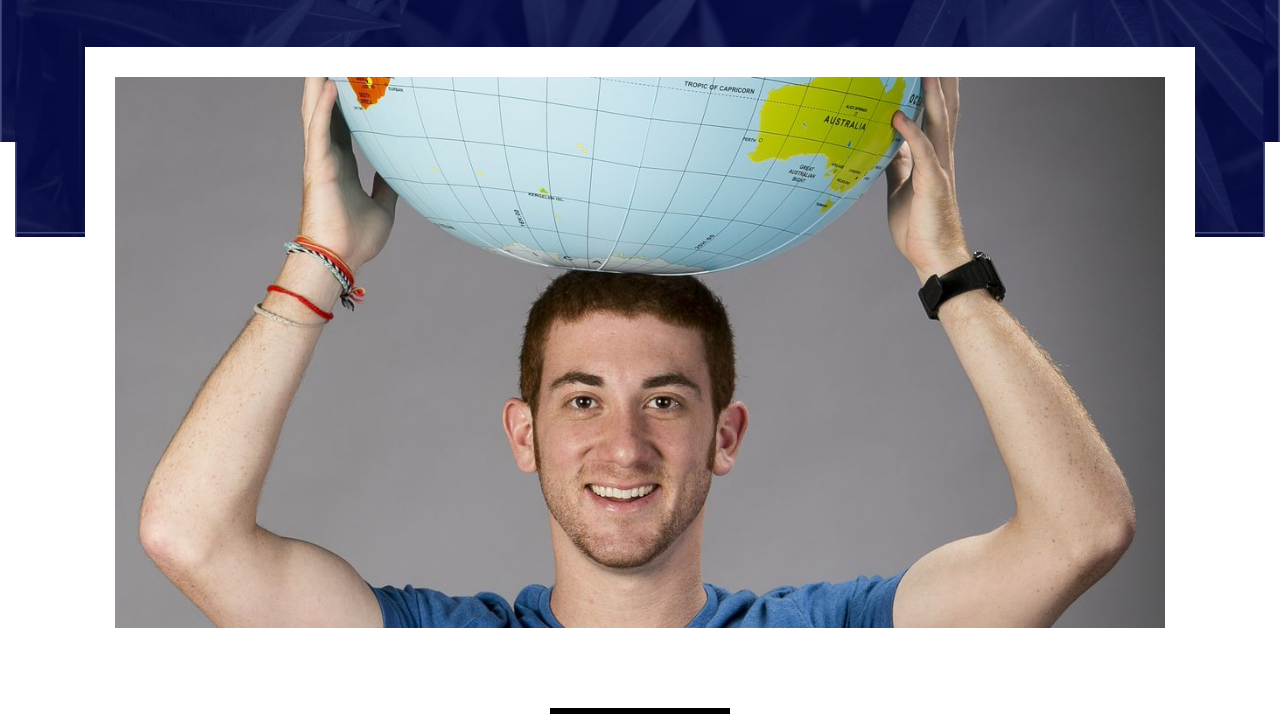
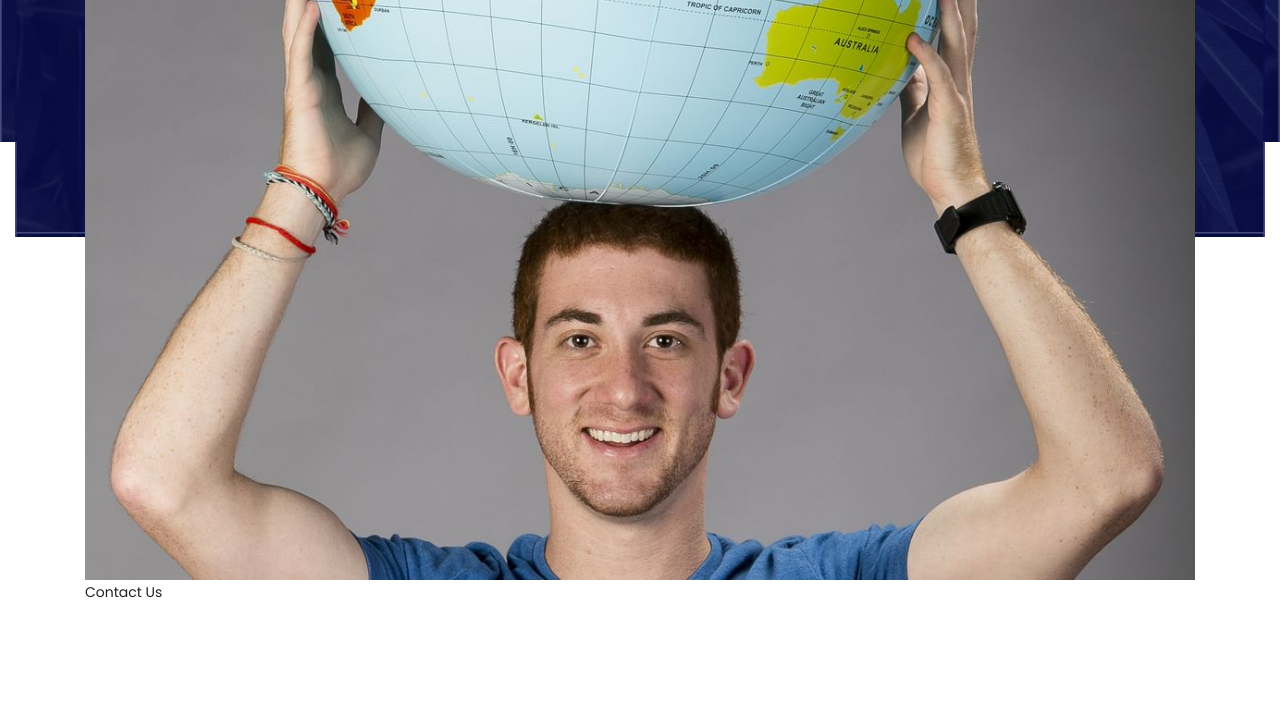
Before and after one commit to salunkheom/_blog, a plain HTML site: page index.html in a window 1280 px wide. Shown: the part 570-1284 px from the top of the page. Drawn offline with nearby package versions, Linux system fonts and the light colour scheme; files whose address does not match are found by name; a web font is replaced by a local one.

Commit message:
Update style.css

```diff
--- a/style.css
+++ b/style.css
@@ -279,36 +279,7 @@ button {
     text-align: center;
     text-transform: uppercase;
 }
-
-.image_main {
-    width: 100%;
-    float: left;
-    padding-top: 50px;
-}
-
-.image_1 {
-    width: 100%;
-    float: left;
-    border: 30px solid #ffffff;
-}
-
-.contact_bt {
-    width: 180px;
-    margin: 0 auto;
-    text-align: center;
-}
-
-.contact_bt a {
-    width: 100%;
-    float: left;
-    font-size: 18px;
-    color: #ffffff;
-    text-align: center;
-    background-color: #000;
-    text-transform: uppercase;
-    padding: 8px 5px;
-    margin-top: 50px;
-}
+image_main
 
 .contact_bt a:hover {
     color: #ffffff;
```
